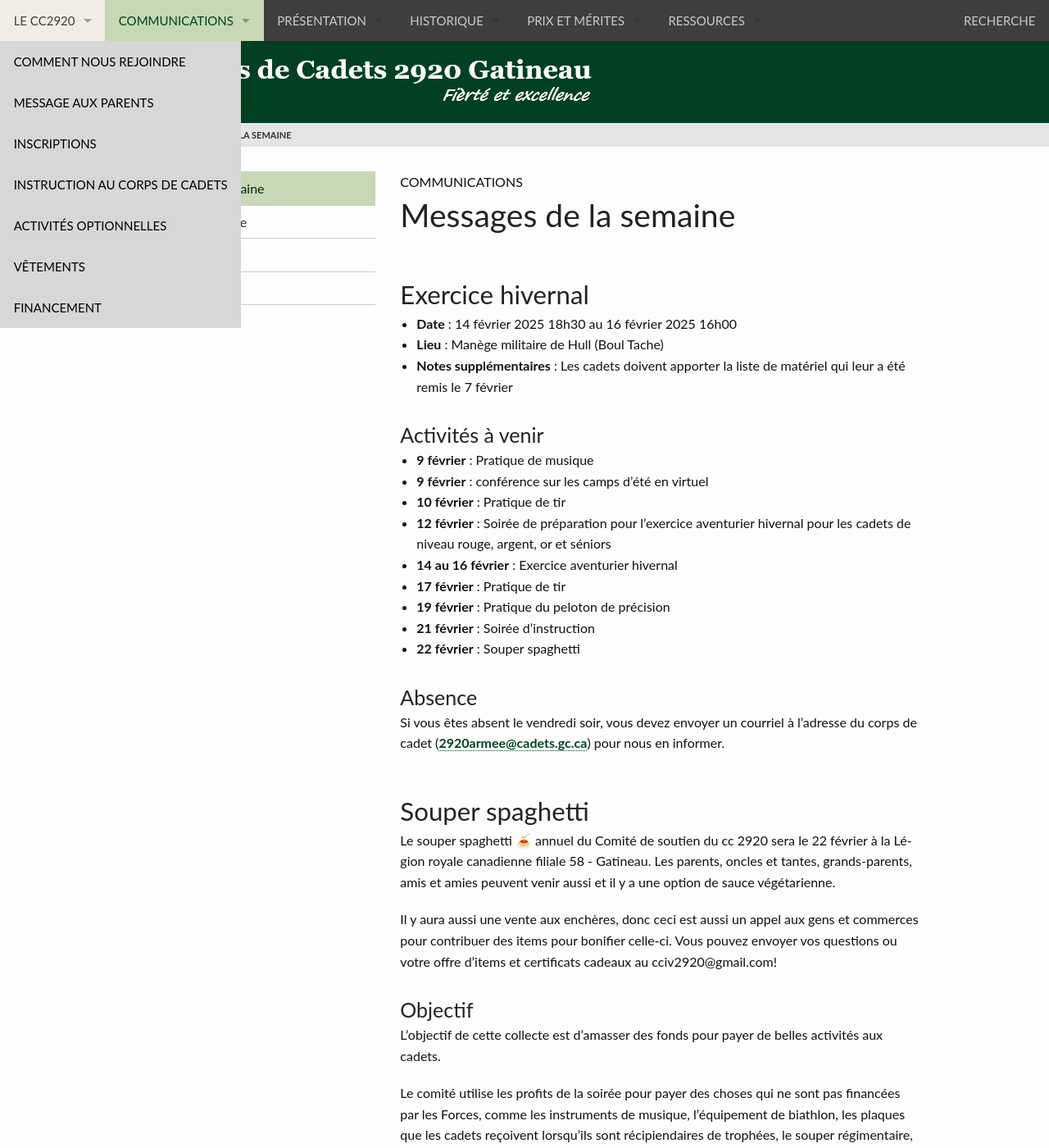
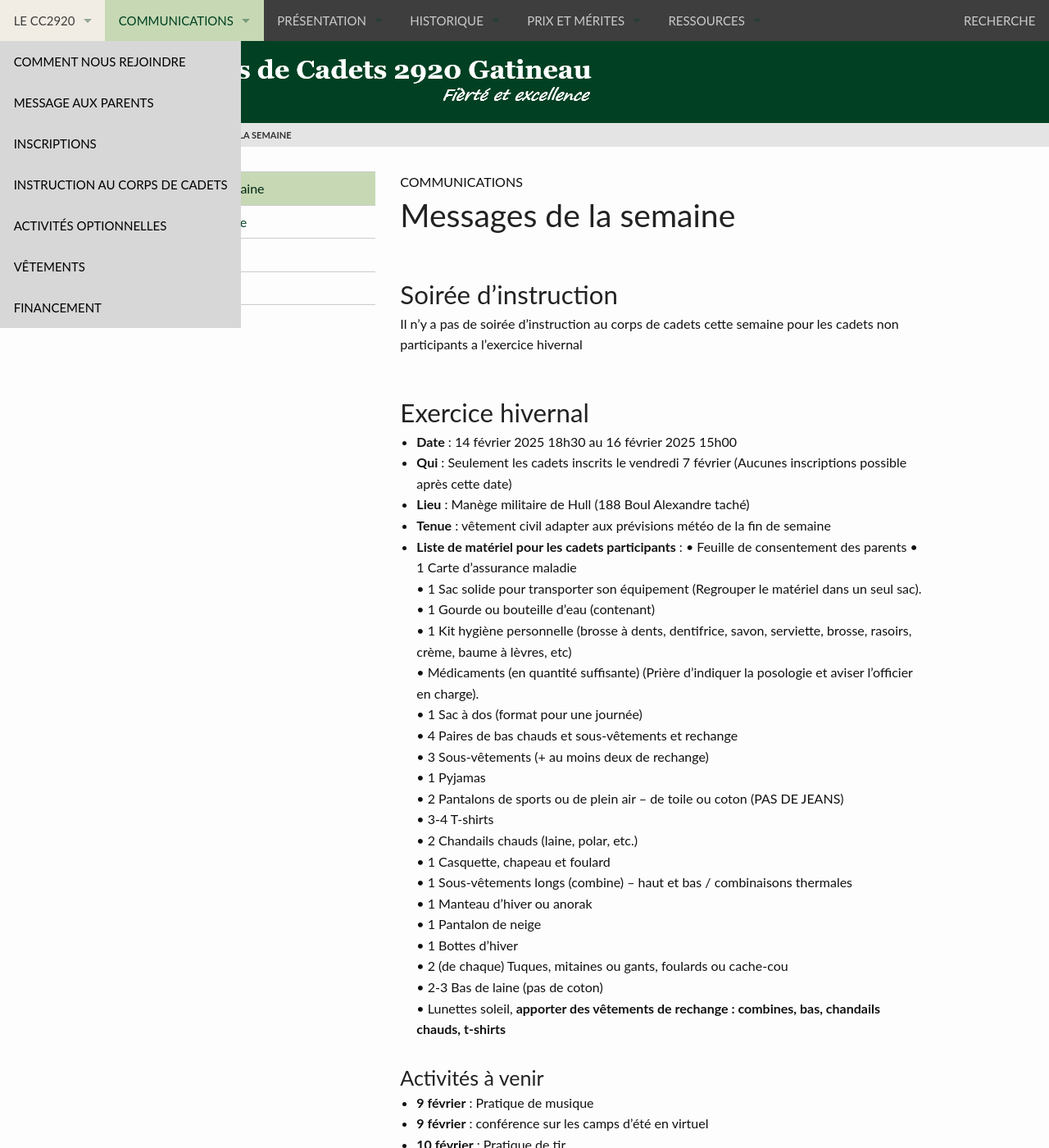
Before and after one commit to CC2920/web, a Jekyll site: the page built from _communications/messages.md, in a window 1280 px wide and 1400 px high. Shown: the whole window at 82% size. Built offline with Jekyll 4.4.1, drawn with Linux system fonts in a browser that asks for light colours; some of the changed text lies outside the part shown.

Commit message:
Message pour activite hivernal

```diff
--- a/_communications/messages.md
+++ b/_communications/messages.md
@@ -3,10 +3,40 @@ title:  "Messages de la semaine"
 layout: "messages"
 ---
 
+## Soirée d'instruction
+Il n'y a pas de soirée d'instruction au corps de cadets cette semaine pour les cadets non participants a l'exercice hivernal
+
 ## Exercice hivernal
-- **Date** : 14 février 2025 18h30 au 16 février 2025 16h00
-- **Lieu** : Manège militaire de Hull (Boul Tache)
-- **Notes supplémentaires** : Les cadets doivent apporter la liste de matériel qui leur a été remis le 7 février
+- **Date** : 14 février 2025 18h30 au 16 février 2025 15h00
+- **Qui** : Seulement les cadets inscrits le vendredi 7 février (Aucunes inscriptions possible après cette date)
+- **Lieu** : Manège militaire de Hull (188 Boul Alexandre taché)
+- **Tenue** : vêtement civil adapter aux prévisions météo de la fin de semaine
+- **Liste de matériel pour les cadets participants** :
+•	Feuille de consentement des parents
+•	1 Carte d’assurance maladie
+•	1 Sac solide pour transporter son équipement (Regrouper le matériel dans un seul sac).
+•	1 Gourde ou bouteille d’eau (contenant)
+•	1 Kit hygiène personnelle (brosse à dents, dentifrice, savon, serviette, brosse, rasoirs, crème, baume à lèvres, etc)
+•	Médicaments (en quantité suffisante)   (Prière d’indiquer la posologie et aviser l’officier en charge).
+•	1 Sac à dos (format pour une journée)
+•	4 Paires de bas chauds et sous-vêtements et rechange
+•	3 Sous-vêtements (+ au moins deux de rechange)
+•	1 Pyjamas
+•	2 Pantalons de sports ou de plein air – de toile ou coton  (PAS DE JEANS)
+•	3-4 T-shirts
+•	2 Chandails chauds (laine, polar, etc.)
+•	1 Casquette, chapeau et foulard
+•	1 Sous-vêtements longs (combine) – haut et bas / combinaisons thermales
+•	1 Manteau d’hiver ou anorak
+•	1 Pantalon de neige
+•	1 Bottes d’hiver
+•	2  (de chaque)    Tuques, mitaines ou gants, foulards ou cache-cou
+•	2-3 Bas de laine (pas de coton)
+•	Lunettes soleil,
+**apporter des vêtements de rechange : combines, bas, chandails chauds, t-shirts**
+
+
+
 
 ### Activités à venir
 
@@ -26,26 +56,15 @@ layout: "messages"
 Si vous êtes absent le vendredi soir, vous devez envoyer un courriel à l'adresse du corps de cadet (<2920armee@cadets.gc.ca>) pour nous en informer.
 
 
-## Souper spaghetti
-
-Le souper spaghetti 🍝 annuel du Comité de soutien du cc 2920 sera le 22 février à la Légion royale canadienne filiale 58 - Gatineau. Les parents, oncles et tantes,  grands-parents, amis et amies peuvent venir aussi et il y a une option de sauce végétarienne.
-
-Il y aura aussi une vente aux enchères, donc ceci est aussi un appel aux gens et commerces pour contribuer des items pour bonifier celle-ci. Vous pouvez envoyer vos questions ou votre offre d'items et certificats cadeaux au cciv2920@gmail.com!
-
-### Objectif
-
-L’objectif de cette collecte est d’amasser des fonds pour payer de belles activités aux cadets.
-
-Le comité utilise les profits de la soirée pour payer des choses qui ne sont pas financées par les Forces, comme les instruments de musique, l'équipement de biathlon, les plaques que les cadets reçoivent lorsqu'ils sont récipiendaires de trophées, le souper régimentaire, les fêtes de Noël et de l'Halloween etc.
-
-### Billets
-
-La remise des billets, à la cantine, à la suite du paiement seulement. Argent comptant ou preuve de virement au <cciv2920@gmail.com>.
+## Souper spaghetti 22 février
+ **DERNIERE CHANCE**
+Achetez vos billets pour le souper spaghetti 🍝  d'ici le vendredi 14 février à la cantine en argent comptant ou par virement au <cciv2920@gmail.com>.
 
 Rappel du coût des différents billets:
-
 - 15$/adulte
 - 10$/ cadet(te) ou enfant de 12 ans et moins
+**Pas de vente à la porte**
+
 
 ## Pratique de tir
 
@@ -63,15 +82,6 @@ Rappel du coût des différents billets:
 - ID de réunion : 229 543 808 706
 - Code secret : ci29Yd3X
 
-## Exercice militaire (peloton de précision)
-
-- Qui :  Pour les cadets de l'équipe de précision
-- Heure : de 18h30 à 20h30, mercredi soir
-- Lieu : Centre Nouvel-Horizon (100 rue la Baie, Gatineau)
-- Tenue : Civile
-- Matériel requis : Bouteille d'eau
-
-
 ## Pratique de musique
 
 - Qui :  Pour les cadets de la musique
@@ -86,11 +96,3 @@ Rappel du coût des différents billets:
 - Heure : Mercredi 12 février 18h30 a 21h00
 - Lieu : Manège militaire de Hull
 - Tenue : Tenue d'instruction
-
-## Exercice aventurier hivernal
-
-- Qui : Tous les cadets inscrits le vendredi 7 février (Aucunes inscriptions ne sera possible après cette date à cause des places qui sont limitées)
-- Heure : Vendredi 14 février 18h39 au Dimanche 16 février 16h00
-- Lieu : Manège militaire de Hull
-- Tenue : Civile hivernal
-- Note : Une liste complète du matériel sera remis aux participants le 7 février
```
